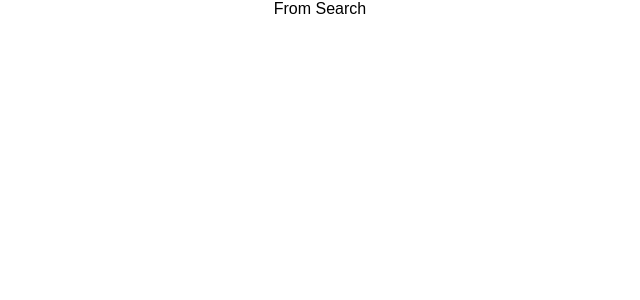
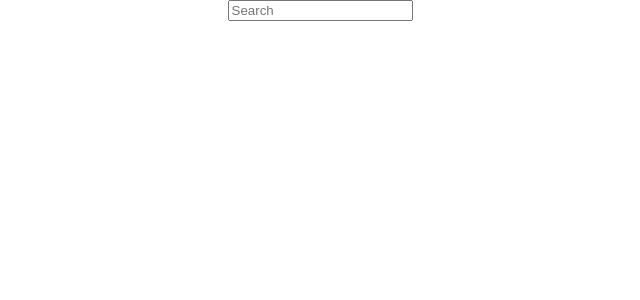
Before and after one commit to munkhtegsh/youtuber, a React (Create React App) app: page / in a window 1280 px wide. Shown: the top 300 px of the page, without its empty margins (320-960 px from the left). Built offline with nearby package versions, Linux system fonts and the light colour scheme.

Commit message:
Input state is working  in the search.js

```diff
--- a/src/App.js
+++ b/src/App.js
@@ -1,7 +1,7 @@
 import React, { Component } from 'react';
 import './App.css';
 import Search from './Components/Search';
-const API_KEY = 'AIzaSyD8JXAk7tF4c4DJos6E7jCn_rAyQ0xnUIM';
+//const API_KEY = 'AIzaSyD8JXAk7tF4c4DJos6E7jCn_rAyQ0xnUIM';
 
 class App extends Component {
   render() {
--- a/src/Components/Search.js
+++ b/src/Components/Search.js
@@ -1,10 +1,24 @@
 import React, { Component } from 'react';
 
 class Search extends Component {
+
+    constructor(props) {
+        super(props);
+        this.state = {
+            input: ''
+        };
+    }
+
+
+
     render() {
+
         return (
             <div>
-                From Search
+                <input type="text" placeholder="Search"
+                    onChange={e => this.setState({input: e.target.value})}
+                />
+
 
             </div>
         )
```
